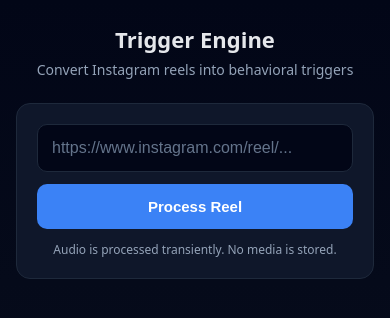
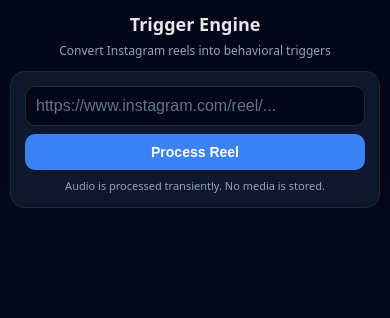
Before and after one commit to rceus-platform/python-trigger-engine, a Django app: page / in a window 390 px wide. Shown: the top 318 px of the page. Run offline with Django 5.2, Linux system fonts and the light colour scheme.

Commit message:
design change

```diff
--- a/core/templates/core/index.html
+++ b/core/templates/core/index.html
@@ -210,9 +210,54 @@
             overflow-y: auto;
         }
 
-        @media (max-width: 480px) {
+        /* @media (max-width: 480px) {
             .meta-grid {
                 grid-template-columns: 1fr;
+            }
+        } */
+
+        @media (max-width: 480px) {
+
+            /* Reduce outer padding */
+            .page {
+                padding: 12px 10px 24px;
+            }
+
+            /* Compress cards */
+            .card {
+                padding: 14px;
+                margin-bottom: 14px;
+            }
+
+            /* Reduce header footprint */
+            header {
+                margin-bottom: 12px;
+            }
+
+            header h1 {
+                font-size: 18px;
+            }
+
+            header p {
+                font-size: 12px;
+            }
+
+            /* Compact form controls */
+            input[type="url"] {
+                padding: 10px;
+                font-size: 16px;
+                /* keep iOS zoom fix */
+            }
+
+            button {
+                padding: 10px;
+                font-size: 14px;
+                margin-top: 8px;
+            }
+
+            .note {
+                font-size: 11px;
+                margin-top: 8px;
             }
         }
     </style>
```
